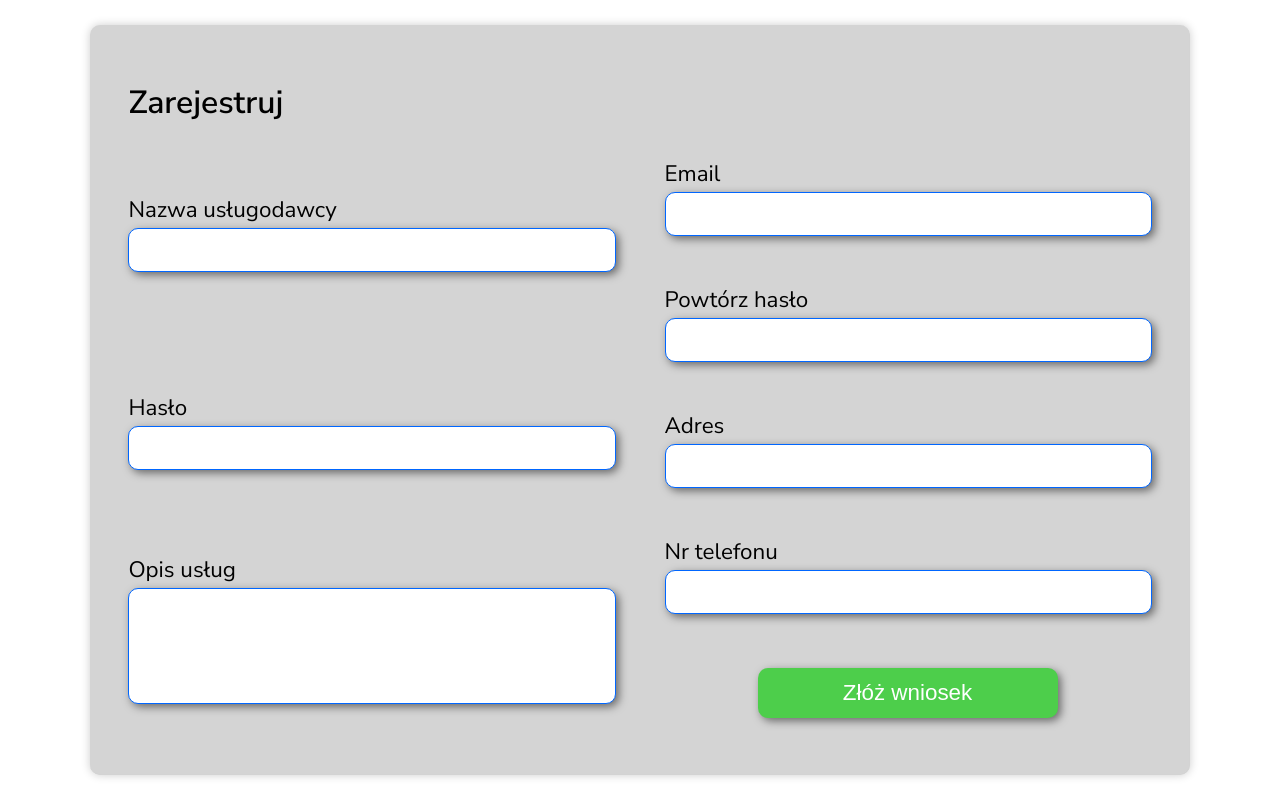
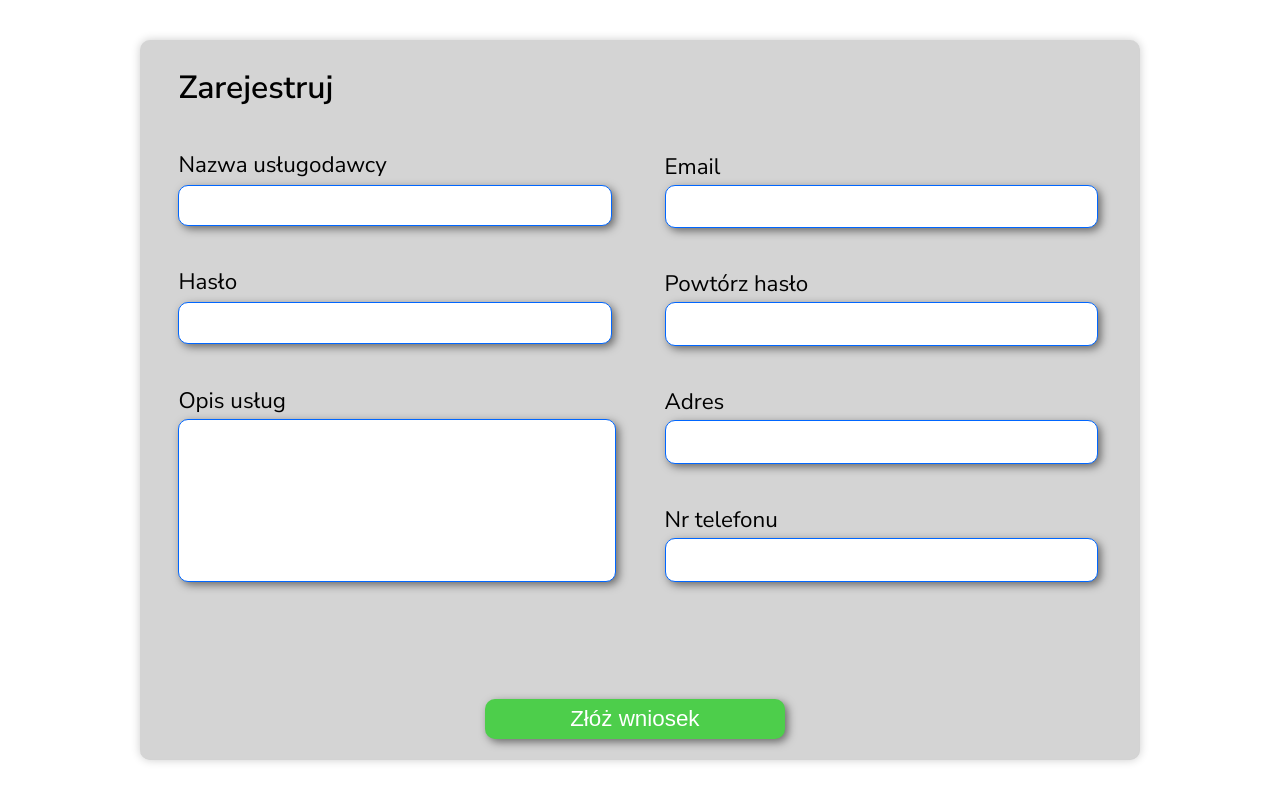
Before and after one commit to Megahard-Technologies/service-provider-frontend, a React (Vite) app: page /register in a window 1280 px wide. Built offline with nearby package versions, Linux system fonts and the light colour scheme.

Commit message:
Poprawiony panel rejestracji v2

```diff
--- a/src/routes/login/components/inputLogin.css
+++ b/src/routes/login/components/inputLogin.css
@@ -1,4 +1,4 @@
-.input {
+.input-login {
     display: flex;
     justify-content: center;
     align-items: flex-start;
@@ -11,7 +11,7 @@
     gap: 3px;
 }
 
-.input-box {
+.input-box-login {
     width: 99%;
     height: 3em;
     border: 1px solid #0066FF;
--- a/src/routes/login/components/inputLogin.tsx
+++ b/src/routes/login/components/inputLogin.tsx
@@ -9,9 +9,9 @@ interface InputBoxProps {
 
 const InputBox: React.FC<InputBoxProps> = ({ label, value, onChange , pass}) => {
     return (
-        <div className="input">
+        <div className="input-login">
             <label>{label}</label>
-            <input className="input-box" value={value} onChange={onChange} type={pass ? "password" : "text"}/>
+            <input className="input-box-login" value={value} onChange={onChange} type={pass ? "password" : "text"}/>
         </div>
     );
 }
--- a/src/routes/login/login.tsx
+++ b/src/routes/login/login.tsx
@@ -27,7 +27,7 @@ function Login() {
             <div className="login-div">
                 <h1>Zaloguj się</h1>
                 <form className="input-boxes">
-                    <InputBox label="Email" value={email} onChange={handleUsernameChange} pass={false}/>
+                    <InputBox  label="Email" value={email} onChange={handleUsernameChange} pass={false}/>
                     <InputBox label="Hasło" value={password} onChange={handlePasswordChange} pass={true}/>
                     <button className="submit-btn" onClick={handleSubmit}>Zaloguj</button>
                     <p>Nie masz konta? <Link to="/register">Dołącz</Link>
--- a/src/routes/register/components/bigInputRegister.css
+++ b/src/routes/register/components/bigInputRegister.css
@@ -1,5 +1,5 @@
 
-.input-big {
+.input-big-reg {
     display: flex;
     justify-content: center;
     align-items: flex-start;
@@ -7,12 +7,13 @@
     padding: 14px 0px;
     cursor: pointer;
     width: 100%;
-    height: 55%;
+    height: 33%;
     font-size: 1.4em;
     gap: 3px;
+    margin-top: 27px;
 }
 
-.input-big .input-box {
+.input-big-reg .input-box {
     width: 99%;
     height: 100%;
     border-radius: 10px;
--- a/src/routes/register/components/bigInputRegister.tsx
+++ b/src/routes/register/components/bigInputRegister.tsx
@@ -6,9 +6,9 @@ interface InputBoxProps {
     onChange: React.ChangeEventHandler<HTMLTextAreaElement>;
 }
 
-const BigInput: React.FC<InputBoxProps> = ({label, value, onChange}) => {
+const BigInputReg: React.FC<InputBoxProps> = ({label, value, onChange}) => {
     return (
-        <div className="input-big">
+        <div className="input-big-reg">
             <label>{label}</label>
             {/*<input className="input-box" type="text" value={value} onChange={onChange}/>*/}
             <textarea className="textarea-register" value={value} onChange={onChange}/>
@@ -16,4 +16,4 @@ const BigInput: React.FC<InputBoxProps> = ({label, value, onChange}) => {
     );
 }
 
-export default BigInput;
+export default BigInputReg;
--- a/src/routes/register/components/inputRegister.css
+++ b/src/routes/register/components/inputRegister.css
@@ -1,6 +1,27 @@
-.container-register .input {
+.container-register .left-input-reg {
     display: flex;
     justify-content: center;
+    align-items: flex-start;
+    flex-direction: column;
+    cursor: pointer;
+    width: 99%;
+    height: 13%;
+    font-size: 1.4em;
+    gap: 5px;
+    margin-top: 40px;
+    /*border: 1px solid #0066FF;*/
+}
+
+.container-register .left-input-box-reg {
+    width: 99%;
+    height: 90%;
+    border: 1px solid #0066FF;
+    border-radius: 10px;
+    box-shadow: 3px 3px 8px 0 rgba(0, 0, 0, 0.5);
+}
+
+.container-register .right-input-reg {
+    display: flex;
     align-items: flex-start;
     flex-direction: column;
     cursor: pointer;
@@ -11,7 +32,7 @@
     /*border: 1px solid #0066FF;*/
 }
 
-.container-register .input-box {
+.container-register .right-input-box-reg {
     width: 99%;
     height: 90%;
     border: 1px solid #0066FF;
--- a/src/routes/register/components/inputRegister.tsx
+++ b/src/routes/register/components/leftInputRegister.tsx
@@ -7,13 +7,14 @@ interface InputBoxProps {
     onChange: (event: ChangeEvent<HTMLInputElement>) => void;
 }
 
-const InputBox: React.FC<InputBoxProps> = ({ label, value, onChange }) => {
+const LeftInputBox: React.FC<InputBoxProps> = ({ label, value, onChange }) => {
     return (
-        <div className="input">
+        <div className="left-input-reg">
             <label>{label}</label>
-            <input className="input-box" type="text" value={value} onChange={onChange} />
+            <input className="left-input-box-reg" type="text" value={value} onChange={onChange} />
         </div>
     );
 }
 
-export default InputBox;
+
+export default LeftInputBox;
--- /dev/null
+++ b/src/routes/register/components/rightInputRegister.tsx
@@ -0,0 +1,20 @@
+import React, { ChangeEvent } from 'react';
+import "./inputRegister.css";
+
+interface InputBoxProps {
+    label: string;
+    value: string;
+    onChange: (event: ChangeEvent<HTMLInputElement>) => void;
+}
+
+const RightInputBox: React.FC<InputBoxProps> = ({ label, value, onChange }) => {
+    return (
+        <div className="right-input-reg">
+            <label>{label}</label>
+            <input className="right-input-box-reg" type="text" value={value} onChange={onChange} />
+        </div>
+    );
+}
+
+
+export default RightInputBox;
--- a/src/routes/register/register.css
+++ b/src/routes/register/register.css
@@ -1,4 +1,4 @@
-.register-container {
+.container-register {
     display: flex;
     justify-content: center;
     align-items: center;
@@ -8,14 +8,14 @@
     border: 0;
 }
 
-.register-container .register-box {
+.container-register .register-div {
     box-sizing: border-box;
     border-bottom: 1px solid lightgray;
     border-right: 1px solid lightgray;
     width: 100%;
-    max-width: 1100px; /* Zwiększenie maksymalnej szerokości */
+    max-width: 1000px;
     height: 100%;
-    max-height: 750px; /* Zwiększenie maksymalnej wysokości */
+    max-height: 720px;
     border-radius: 10px;
     padding: 2% 3%;
     background-color: #d4d4d4;
@@ -26,37 +26,52 @@
     box-shadow: 0 0 10px 0 rgba(0, 0, 0, 0.2);
 }
 
-.register-container .register-box h1 {
+.container-register .register-div h1 {
     font-size: 2em;
     font-weight: 600;
-    margin: 0 0 20px 0; /* Dodanie marginesu dolnego */
+    margin: 0;
 }
 
-.register-container .input-boxes {
+
+.container-register .input-boxes {
     display: flex;
     flex-direction: row;
     width: 100%;
+    height: 40em;
     gap: 50px;
 }
 
-.register-container .left-input-boxes,
-.register-container .right-input-boxes {
+.container-register .left-input-boxes {
     width: 50%;
+    /*border: 5px solid yellow;*/
+}
+
+.container-register .right-input-boxes {
+    width: 50%;
+    /*border: 5px solid green;*/
+}
+
+.right-input-boxes-reg{
     display: flex;
     flex-direction: column;
-    gap: 20px; /* Dodanie odstępów między polami */
+    /* justify-content: center; */
+    width: 50%;
+    height: 87%;
+    gap: 40px;
+    margin-top: 42px;
 }
 
-.register-submit-button-div {
-    height: auto;
-    width: 100%;
+.submit-button-register-div {
+    height: 0%;
+    width: 99%;
     display: flex;
     justify-content: center;
     align-items: center;
-    margin-top: 20px; /* Dodanie marginesu górnego */
+    padding: 14px 0px;
+    /*border: 1px solid pink;*/
 }
 
-.register-submit-btn {
+.submit-btn-register {
     display: flex;
     justify-content: center;
     align-items: center;
@@ -64,7 +79,7 @@
     padding: 14px 20px;
     cursor: pointer;
     width: 300px;
-    height: 50px;
+    height: 40px;
     border-radius: 10px;
     border: none;
     color: white;
@@ -73,12 +88,12 @@
     transition: background-color 0.1s, box-shadow 0.3s;
 }
 
-.register-submit-btn:hover {
+.submit-btn-register:hover {
     background-color: #48b744;
     box-shadow: 3px 3px 8px 0 rgba(0, 0, 0, 0.5);
 }
 
-.register-submit-btn:active {
+.submit-btn-register:active {
     background-color: #3f9e3b;
     box-shadow: 3px 3px 8px 0 rgba(0, 0, 0, 0.5);
 }
--- a/src/routes/register/register.tsx
+++ b/src/routes/register/register.tsx
@@ -1,11 +1,12 @@
 import React, {useState} from 'react';
-import InputBox from "./components/inputRegister.tsx";
+import LeftInputBox from "./components/leftInputRegister.tsx";
+import RightInputBox from "./components/rightInputRegister.tsx";
 import './register.css';
-import BigInput from "./components/bigInputRegister.tsx";
+import BigInputReg from "./components/bigInputRegister.tsx";
 import {useNavigate} from "react-router-dom";
 
 function RegisterPage() {
-    const [name, setName] = useState('');
+    const [name, setName] = useState(''); // [state, setState
     const [email, setEmail] = useState('');
     const [password, setPassword] = useState('');
     const [repeatPassword, setRepeatPassword] = useState('');
@@ -21,33 +22,34 @@ function RegisterPage() {
     };
 
     return (
-        <div className="register-container">
-            <div className="register-box">
+        <div className="container-register">
+            <div className="register-div">
                 <h1>Zarejestruj</h1>
                 <form className="input-boxes">
                     <div className="left-input-boxes">
-                        <InputBox value={name} onChange={(event) => setName(event.currentTarget.value)} label="Nazwa usługodawcy"/>
-                        <InputBox value={password} onChange={(event) => setPassword(event.currentTarget.value)}
+                        <LeftInputBox value={name} onChange={(event) => setName(event.currentTarget.value)}
+                                      label="Nazwa usługodawcy"/>
+                        <LeftInputBox value={password} onChange={(event) => setPassword(event.currentTarget.value)}
                                       label="Hasło"/>
-                        <BigInput value={description} onChange={(event) => setDescription(event.currentTarget.value)}
+                        <BigInputReg value={description} onChange={(event) => setDescription(event.currentTarget.value)}
                                      label="Opis usług"/>
                     </div>
-                    <div className="right-input-boxes">
-                        <InputBox value={email} onChange={(event) => setEmail(event.currentTarget.value)}
+                    <div className="right-input-boxes-reg">
+                        <RightInputBox value={email} onChange={(event) => setEmail(event.currentTarget.value)}
                                        label="Email"/>
-                        <InputBox value={repeatPassword}
+                        <RightInputBox value={repeatPassword}
                                        onChange={(event) => setRepeatPassword(event.currentTarget.value)}
                                        label="Powtórz hasło"/>
-                        <InputBox value={address} onChange={(event) => setAddress(event.currentTarget.value)}
+                        <RightInputBox value={address} onChange={(event) => setAddress(event.currentTarget.value)}
                                        label="Adres"/>
-                        <InputBox value={phone} onChange={(event) => setPhone(event.currentTarget.value)}
+                        <RightInputBox value={phone} onChange={(event) => setPhone(event.currentTarget.value)}
                                        label="Nr telefonu"/>
-                        <div className="register-submit-button-div">
-                            <button className="register-submit-btn" type="submit" onClick={handleSubmit}>Złóż wniosek
+                    </div>
+                </form>
+                <div className="submit-button-register-div">
+                    <button className="submit-btn-register" type="submit" onClick={handleSubmit}>Złóż wniosek
                     </button>
                 </div>
-                    </div>
-                </form>
             </div>
         </div>
     );
```
Lines whose indentation alone changed are shown as unchanged.
